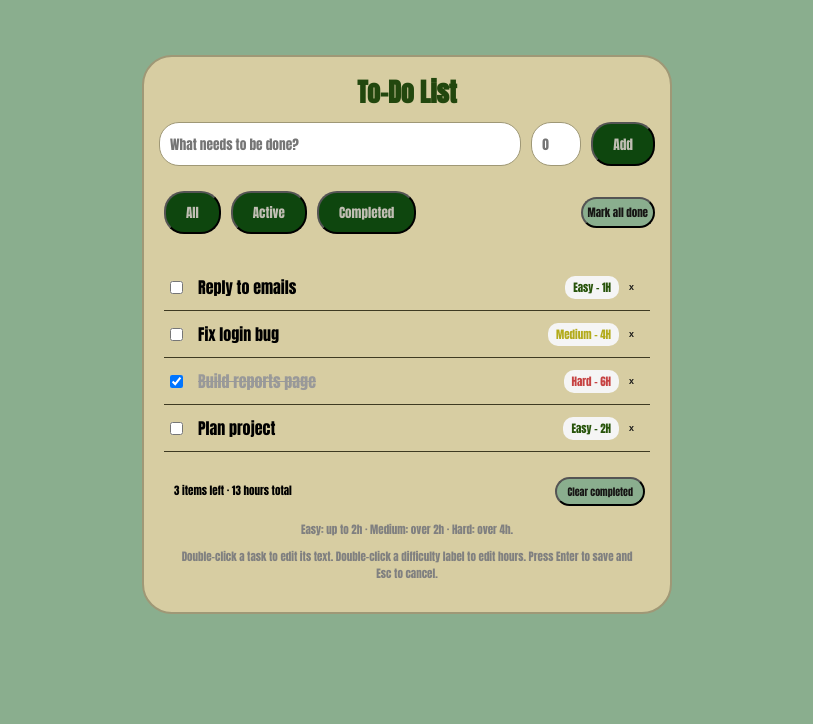
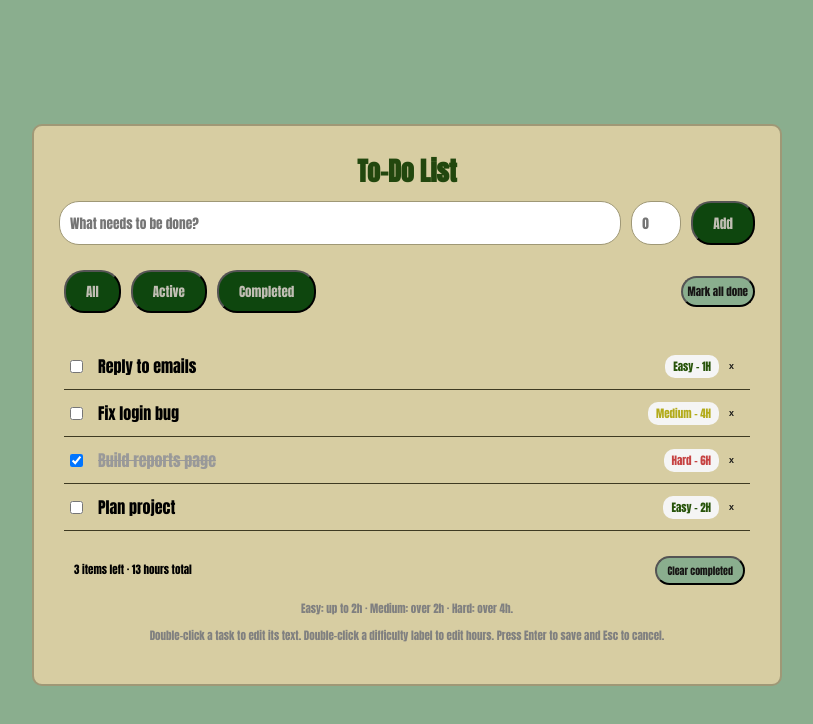
Before and after one commit to mriaaaa19/PRIN135-Activity-JS-ToDo, a plain HTML site: page todo.html in a window 1280 px wide. Shown: the whole page, without its empty margins (233-1046 px from the left). Drawn offline with Linux system fonts and the light colour scheme.

Commit message:
Added changes

```diff
--- a/styles.css
+++ b/styles.css
@@ -8,9 +8,11 @@
 
 
 body {
-  padding: 50px 15px;
+  padding: 50px;
+  min-height: 100vh;
   display: flex;
   justify-content: center;
+  align-items: center;
   background-color: rgb(138, 174, 142);
 }
 
@@ -22,11 +24,12 @@ h1{
 
 .container{
     width: 100%;
-    max-width: 530px;
+    max-width: 750px;
+    min-width: 500px;
     background:rgb(215, 205, 162);
     border: 2px solid rgb(159, 152, 118);
-    border-radius: 30px;
-    padding: 10px;
+    border-radius: 10px;
+    padding: 20px;
 }
 
 
```
